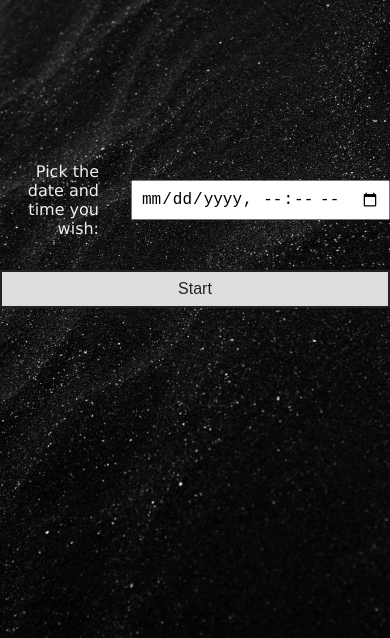
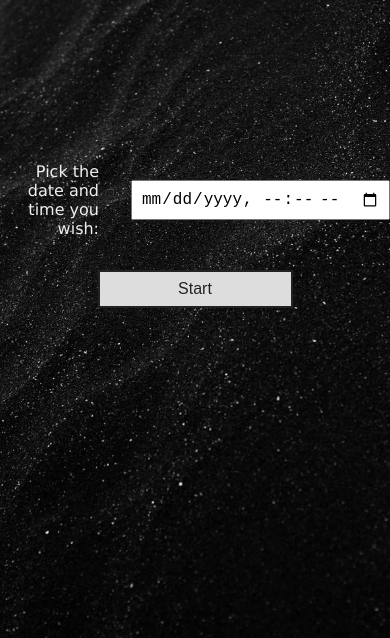
Before and after one commit to eduardocruzpalacios/countdown-timer-javascript, a plain HTML site: page index.html in a window 390 px wide. Shown: the part 206-844 px from the top of the page. Drawn offline with Linux system fonts and the light colour scheme.

Commit message:
media query for button width and aligment

```diff
--- a/style.css
+++ b/style.css
@@ -91,4 +91,9 @@ h1 {
     .container {
         font-size: 1.25rem;
     }
+
+    #setup button {
+        width: 50%;
+        margin: auto;
+    }
 }
```
